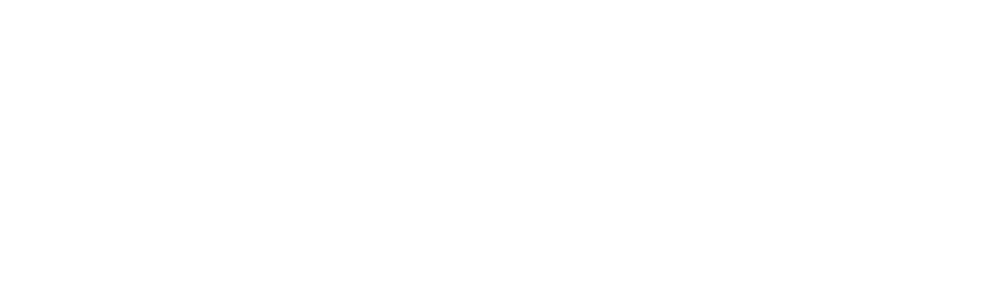
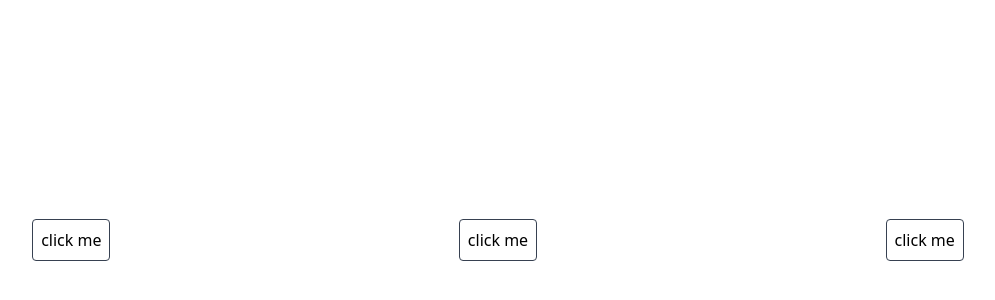
Before and after one commit to divinecharlotte/React-projects, a React (Create React App) app in the folder react-projects/: page / in a window 1280 px wide. Shown: the part 2010-2310 px from the top of the page, without its empty margins (142-1137 px from the left). Before the commit the page ends 1800 px from the top, so only its background shows below. Built offline with nearby package versions, Linux system fonts and the light colour scheme.

Commit message:
solve exercesise3

```diff
--- a/react-projects/src/App.js
+++ b/react-projects/src/App.js
@@ -1,10 +1,12 @@
 import Exercesise1 from "./components/Exercesise1";
 import Exercesise2 from "./components/Exercesise2";
+import Exercesise3 from "./components/Exercesise3";
 
 function App() {
   return <div className="App">
     <Exercesise1/>
-    <Exercesise2/>
+    <Exercesise2 id=""/>
+    <Exercesise3/>
   </div>;
 }
 
--- a/react-projects/src/components/Exercesise2.js
+++ b/react-projects/src/components/Exercesise2.js
@@ -1,8 +1,8 @@
 import React from 'react'
 
-const Exercesise2 = () => {
+const Exercesise2 = (props) => {
 const handleClick=()=>{
-    alert("clicked")
+    alert(`clicked ${props.id}`)
 }
   return (
 <div id="Exercesise1" className="w-full h-[900px] flex justify-center items-center ">
--- /dev/null
+++ b/react-projects/src/components/Exercesise3.js
@@ -0,0 +1,14 @@
+import React from 'react'
+import Exercesise2 from './Exercesise2'
+
+const Exercesise3 = () => {
+  return (
+<div className=" flex justify-around ">
+        <Exercesise2 id="1"/>
+        <Exercesise2 id="2"/>
+        <Exercesise2 id="3"/>
+    </div>
+  )
+}
+
+export default Exercesise3
```
